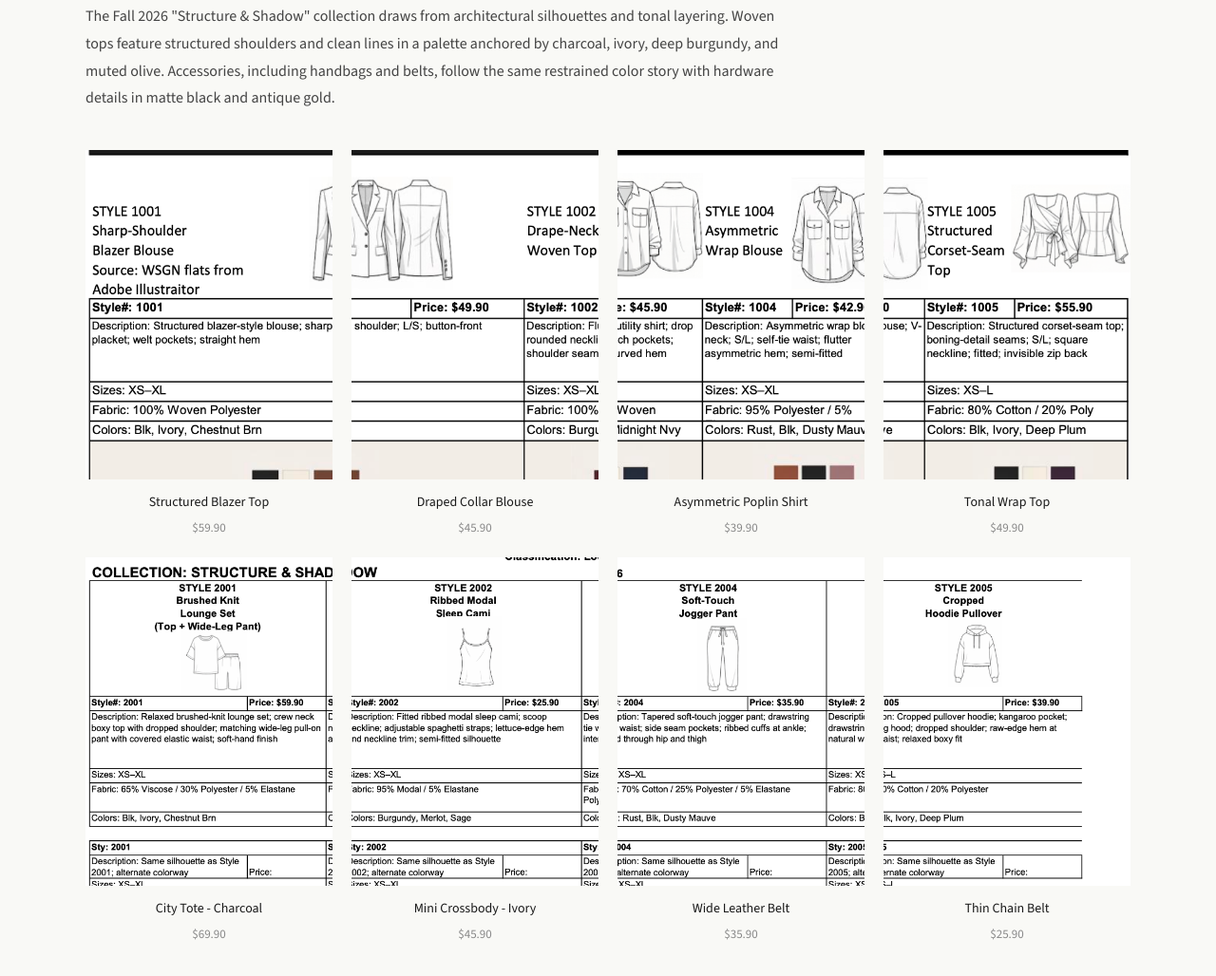
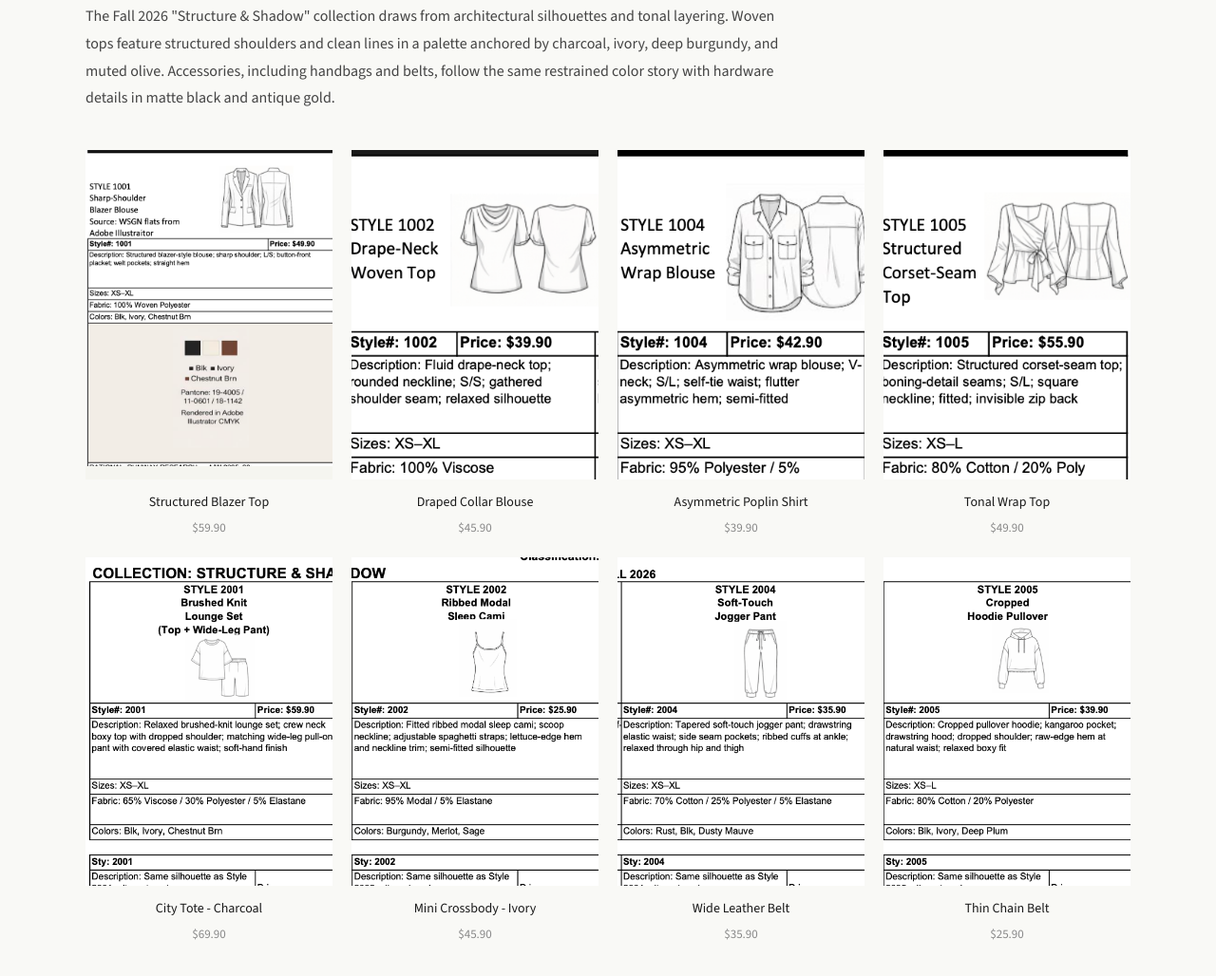
Before and after one commit to winsonc333000/zara-website, a plain HTML site: page index.html in a window 1280 px wide. Shown: the part 3307-4335 px from the top of the page at 95% size. Drawn offline with nearby package versions, Linux system fonts and the light colour scheme.

Commit message:
Fix product card crops using exact pixel-measured column positions
Co-Authored-By: Claude Sonnet 4.6 <noreply@anthropic.com>

```diff
--- a/index.html
+++ b/index.html
@@ -540,42 +540,42 @@
 
     <div class="assortment-grid">
       <div class="assortment-card">
-        <div class="img-placeholder" style="background-image:url('linesheet-woven.png');background-size:500% auto;background-position:0% 0%;background-repeat:no-repeat;margin-bottom:12px;"></div>
+        <div class="img-placeholder" style="background-image:url('linesheet-woven.png');background-size:298% auto;background-position:0% 0%;background-repeat:no-repeat;background-color:#f5f5f0;margin-bottom:12px;"></div>
         <h4>Structured Blazer Top</h4>
         <p>$59.90</p>
       </div>
       <div class="assortment-card">
-        <div class="img-placeholder" style="background-image:url('linesheet-woven.png');background-size:500% auto;background-position:25% 0%;background-repeat:no-repeat;margin-bottom:12px;"></div>
+        <div class="img-placeholder" style="background-image:url('linesheet-woven.png');background-size:611% auto;background-position:41% 0%;background-repeat:no-repeat;background-color:#f5f5f0;margin-bottom:12px;"></div>
         <h4>Draped Collar Blouse</h4>
         <p>$45.90</p>
       </div>
       <div class="assortment-card">
-        <div class="img-placeholder" style="background-image:url('linesheet-woven.png');background-size:500% auto;background-position:75% 0%;background-repeat:no-repeat;margin-bottom:12px;"></div>
+        <div class="img-placeholder" style="background-image:url('linesheet-woven.png');background-size:611% auto;background-position:80% 0%;background-repeat:no-repeat;background-color:#f5f5f0;margin-bottom:12px;"></div>
         <h4>Asymmetric Poplin Shirt</h4>
         <p>$39.90</p>
       </div>
       <div class="assortment-card">
-        <div class="img-placeholder" style="background-image:url('linesheet-woven.png');background-size:500% auto;background-position:100% 0%;background-repeat:no-repeat;margin-bottom:12px;"></div>
+        <div class="img-placeholder" style="background-image:url('linesheet-woven.png');background-size:611% auto;background-position:100% 0%;background-repeat:no-repeat;background-color:#f5f5f0;margin-bottom:12px;"></div>
         <h4>Tonal Wrap Top</h4>
         <p>$49.90</p>
       </div>
       <div class="assortment-card">
-        <div class="img-placeholder" style="background-image:url('linesheet-knit.png');background-size:500% auto;background-position:0% 0%;background-repeat:no-repeat;margin-bottom:12px;"></div>
+        <div class="img-placeholder" style="background-image:url('linesheet-knit.png');background-size:525% auto;background-position:0% 0%;background-repeat:no-repeat;background-color:#f5f5f0;margin-bottom:12px;"></div>
         <h4>City Tote - Charcoal</h4>
         <p>$69.90</p>
       </div>
       <div class="assortment-card">
-        <div class="img-placeholder" style="background-image:url('linesheet-knit.png');background-size:500% auto;background-position:25% 0%;background-repeat:no-repeat;margin-bottom:12px;"></div>
+        <div class="img-placeholder" style="background-image:url('linesheet-knit.png');background-size:525% auto;background-position:24% 0%;background-repeat:no-repeat;background-color:#f5f5f0;margin-bottom:12px;"></div>
         <h4>Mini Crossbody - Ivory</h4>
         <p>$45.90</p>
       </div>
       <div class="assortment-card">
-        <div class="img-placeholder" style="background-image:url('linesheet-knit.png');background-size:500% auto;background-position:75% 0%;background-repeat:no-repeat;margin-bottom:12px;"></div>
+        <div class="img-placeholder" style="background-image:url('linesheet-knit.png');background-size:525% auto;background-position:71% 0%;background-repeat:no-repeat;background-color:#f5f5f0;margin-bottom:12px;"></div>
         <h4>Wide Leather Belt</h4>
         <p>$35.90</p>
       </div>
       <div class="assortment-card">
-        <div class="img-placeholder" style="background-image:url('linesheet-knit.png');background-size:500% auto;background-position:100% 0%;background-repeat:no-repeat;margin-bottom:12px;"></div>
+        <div class="img-placeholder" style="background-image:url('linesheet-knit.png');background-size:525% auto;background-position:95% 0%;background-repeat:no-repeat;background-color:#f5f5f0;margin-bottom:12px;"></div>
         <h4>Thin Chain Belt</h4>
         <p>$25.90</p>
       </div>
```
